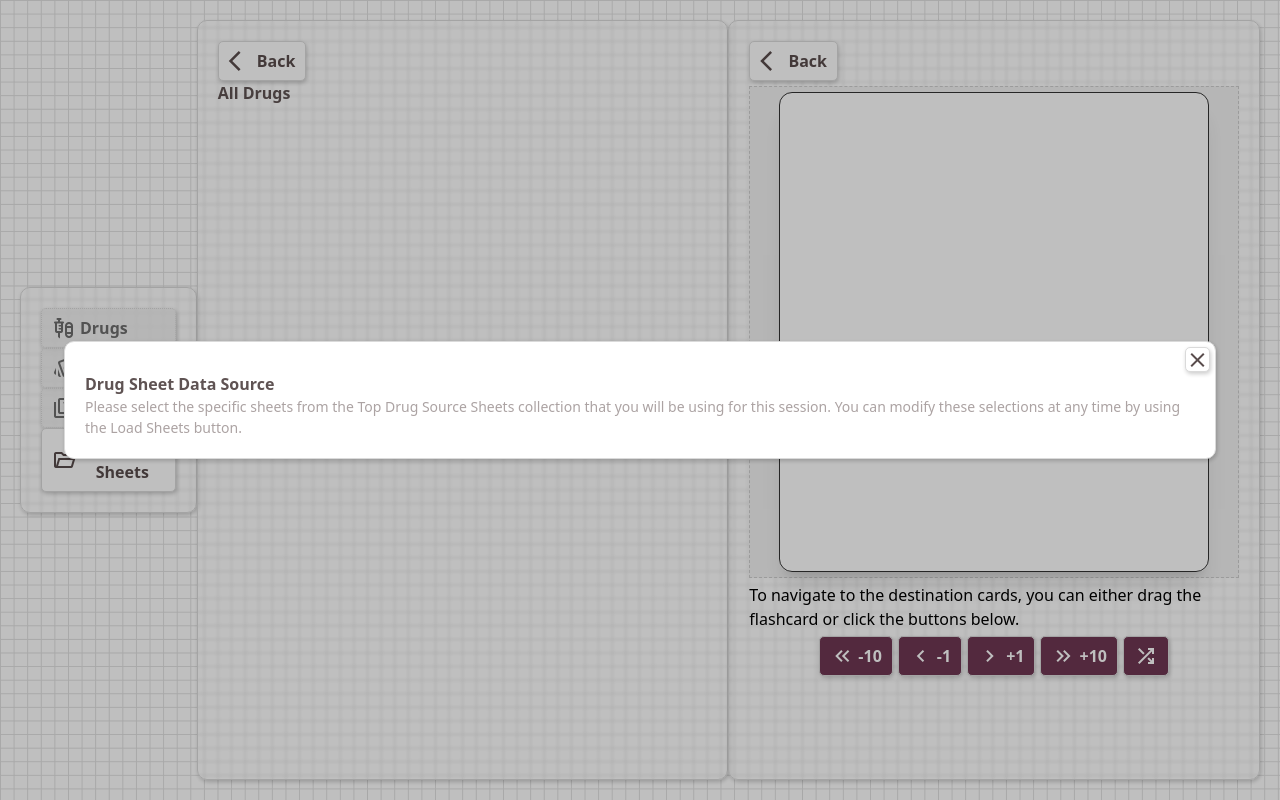
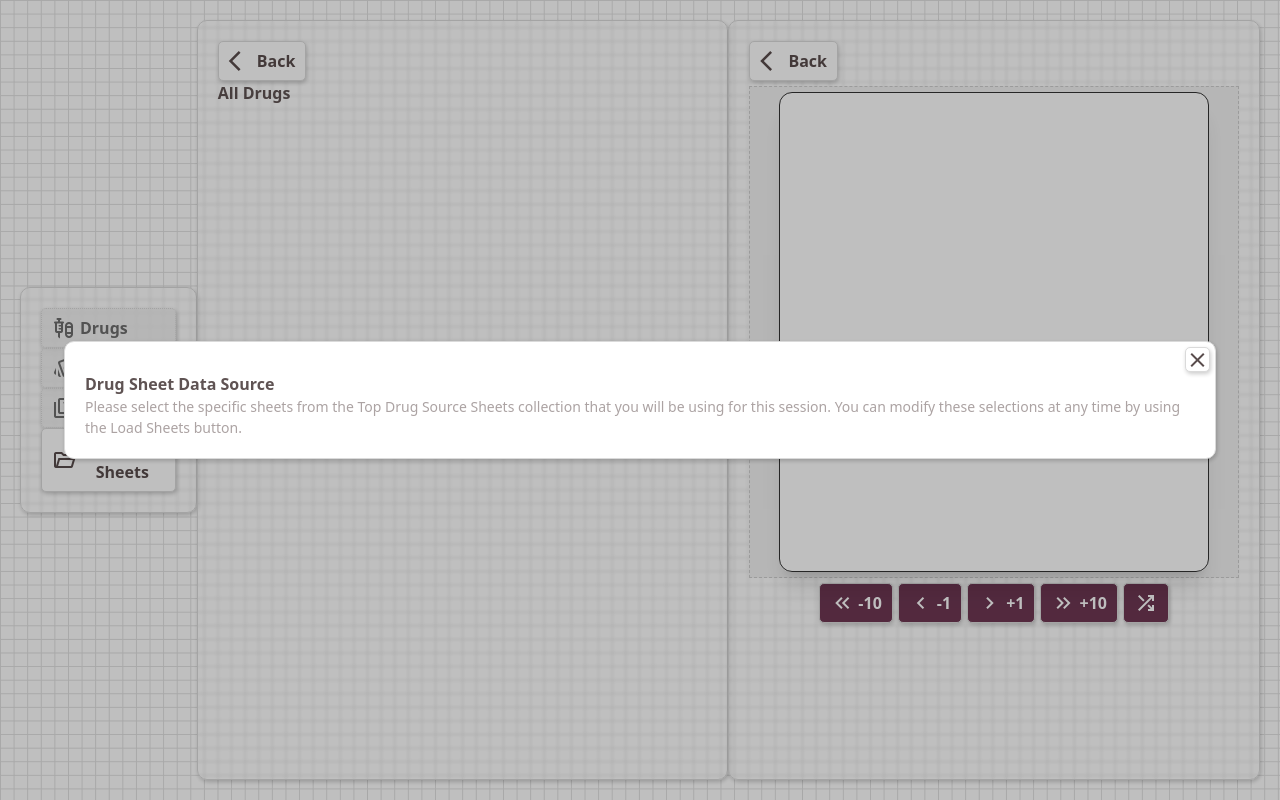
Before and after one commit to ksk-pps-iii/pps-iii-quiz-app, a website built with Vite: page index.html in a window 1280 px wide. Built offline with nearby package versions, Linux system fonts and the light colour scheme; no server answers; a script that the page names is missing.

Commit message:
Fix the bug

```diff
--- a/index.html
+++ b/index.html
@@ -78,7 +78,6 @@
                     </div>
                 </div>
             </div>
-            <div>To navigate to the destination cards, you can either drag the flashcard or click the buttons below.</div>
             <div class="area-horizontal area-fill-horizontal area-fit-horizontal area-newline area-center">
                 <button id="btn-fc-m10" class="btn-normal btn-primary area-center area-fit-horizontal">
                     <span class="material-symbols-outlined icon">keyboard_double_arrow_left</span>
```
Also changed, not shown: dist/index.html.
